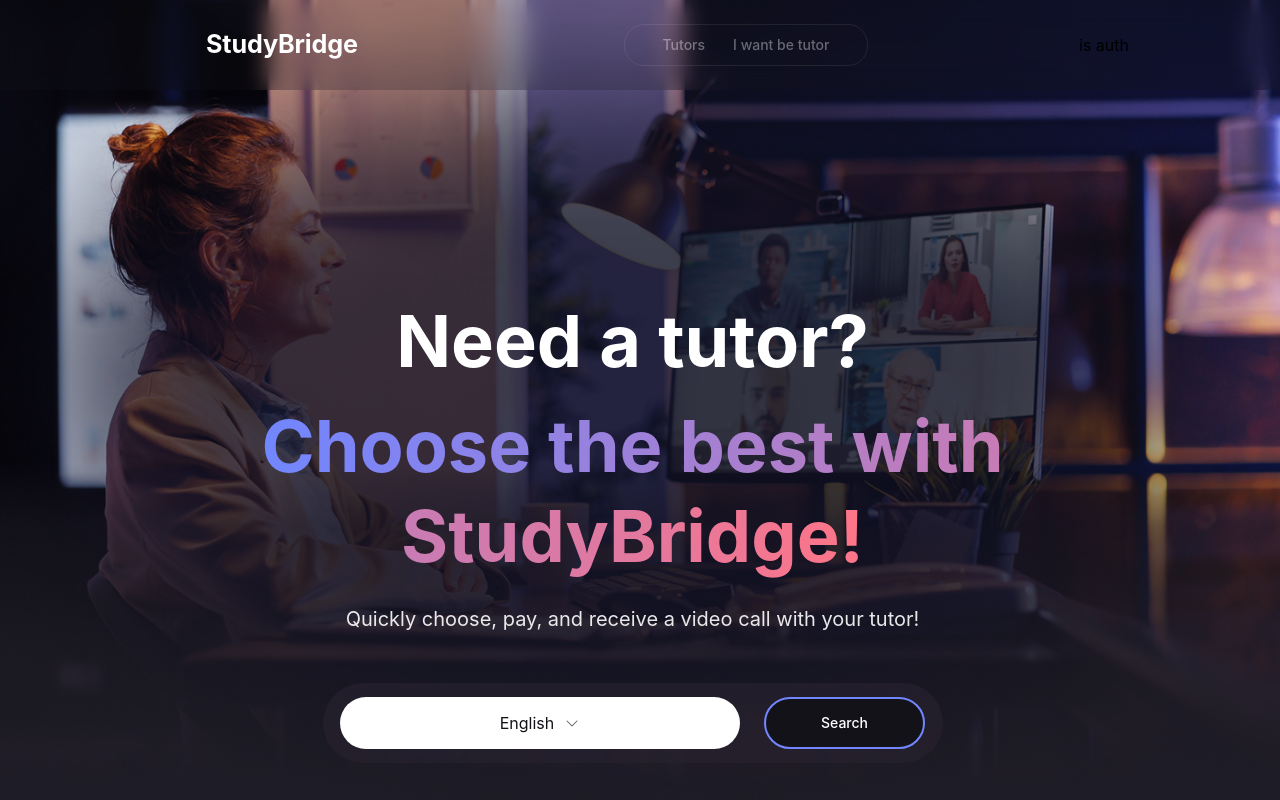
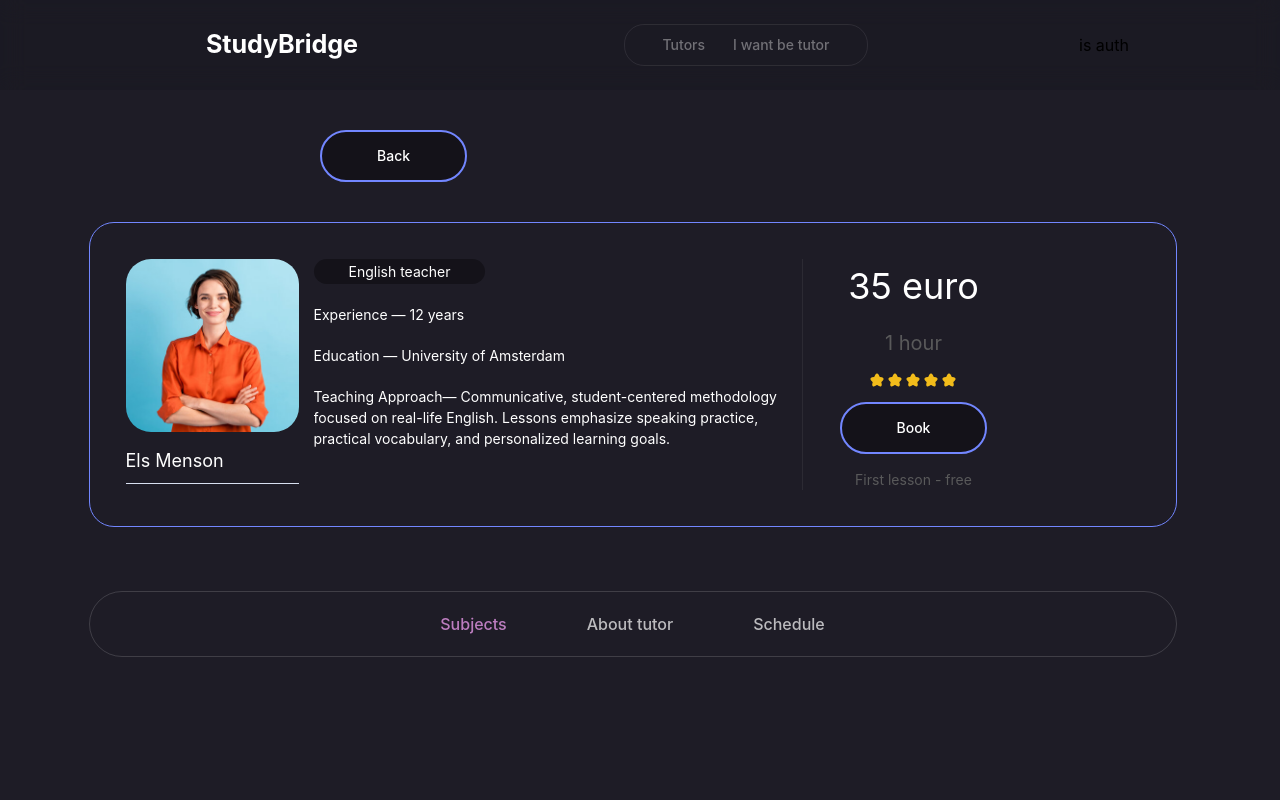
Before and after one commit to Dmytro-Doronin/components, a React (Vite) app: page / in a window 1280 px wide. Shown: the top 800 px of the page. Built offline with nearby package versions, Linux system fonts and the light colour scheme.

Commit message:
add teacherNavigation

```diff
--- a/package.json
+++ b/package.json
@@ -11,7 +11,7 @@
   },
   "dependencies": {
     "@hookform/resolvers": "^5.2.2",
-    "@radix-ui/react-checkbox": "1.3.3",
+    "@radix-ui/react-checkbox": "^1.3.3",
     "@radix-ui/react-dialog": "^1.1.15",
     "@radix-ui/react-label": "2.1.8",
     "@radix-ui/react-radio-group": "1.3.8",
--- a/src/components/home-sections/Hero/Hero.tsx
+++ b/src/components/home-sections/Hero/Hero.tsx
@@ -14,7 +14,7 @@
 
 export const Hero = () => {
   return (
-    <section className="relative min-h-screen flex items-center justify-center overflow-hidden pt-22.5">
+      <section className="relative min-h-screen flex items-center justify-center overflow-hidden">
         <div className="fixed inset-0 z-0">
           <img
               src={heroImage}
@@ -23,7 +23,7 @@
           />
         </div>
 
-      <div className="relative z-10 container-centered mx-auto px-4 sm:px-6 lg:px-8 text-center">
+      <div className="relative z-10 container-centered mx-auto px-4 sm:px-6 lg:px-8 text-center pt-22.5">
         <h1 className="text-4xl sm:text-5xl md:text-6xl lg:text-6xl xl:text-7xl font-bold text-white mb-4 lg:mb-6">
           Need a tutor?
         </h1>
--- /dev/null
+++ b/src/components/teacherNavigation/TeacherNavigation.tsx
@@ -0,0 +1,31 @@
+import { useState } from 'react';
+
+type TabType = 'about' | 'subjects' | 'schedule';
+
+export const TeacherNavigation = () => {
+  const [activeTab, setActiveTab] = useState<TabType>('subjects');
+
+  const tabs = [
+    { id: 'subjects', label: 'Subjects' },
+    { id: 'about', label: 'About tutor' },
+    { id: 'schedule', label: 'Schedule' },
+  ] as const;
+
+  return (
+    <nav className="flex justify-center items-center p-2 border border-white/15 rounded-full max-w-[1139px] mx-auto">
+      {tabs.map((tab) => (
+        <button
+          key={tab.id}
+          onClick={() => setActiveTab(tab.id)}
+          className={`px-10 py-3 font-medium transition-colors text-base ${
+            activeTab === tab.id
+              ? 'text-[#BC7DBF]'
+              : 'text-white/70 hover:text-white'
+          }`}
+        >
+          {tab.label}
+        </button>
+      ))}
+    </nav>
+  );
+};
--- a/src/layouts/AuthLayout.tsx
+++ b/src/layouts/AuthLayout.tsx
@@ -5,7 +5,7 @@
     return (
         <>
             <Header/>
-            <main className="pt-[var(--header-height)] pb-[200px]">
+            <main className="pt-[var(--header-height)]">
                 <Outlet/>
             </main>
         </>
--- a/src/layouts/PrivadeLayout.tsx
+++ b/src/layouts/PrivadeLayout.tsx
@@ -4,7 +4,7 @@
     return (
         <>
             <div>Private header</div>
-            <main className="pt-[var(--header-height)] pb-[200px]">
+            <main className="pt-[var(--header-height)]">
                 <Outlet/>
             </main>
             <div>Private footer</div>
--- a/src/layouts/PublicLayout.tsx
+++ b/src/layouts/PublicLayout.tsx
@@ -6,7 +6,7 @@
     return (
         <>
             <Header/>
-            <main className="pt-[var(--header-height)] pb-[200px]">
+            <main className="pt-[var(--header-height)]">
                 <Outlet/>
             </main>
             <Footer/>
--- a/src/pages/teacherDetail/teacherDetail.tsx
+++ b/src/pages/teacherDetail/teacherDetail.tsx
@@ -0,0 +1,45 @@
+import { useNavigate } from 'react-router-dom';
+import { Button } from '../../components/ui/button/Button';
+import {CardsList} from "../../components/cardsList/CardsList.tsx";
+import {TeacherNavigation} from "../../components/teacherNavigation/TeacherNavigation.tsx";
+import type {TeacherType} from "../../pages/teachersPage/TeachersPage.tsx";
+import Person from "../../assets/images/person.jpg";
+
+export const TeacherDetail = () => {
+  const navigate = useNavigate();
+
+  const handleBack = () => {
+    navigate(-1);
+  };
+
+  const teacher: TeacherType[] = [
+      {
+          id: '1',
+          name: 'Els Menson',
+          subject: 'English',
+          price: 35,
+          image: Person,
+          experience: '12 years',
+          education: 'University of Amsterdam',
+          approaching: 'Communicative, student-centered methodology focused on real-life English. Lessons emphasize speaking practice, practical vocabulary, and personalized learning goals.',
+      }
+  ];
+
+  return (
+    <div className="min-h-screen">
+
+      <div className="section-spacing pl-80">
+        <Button variant="secondary" onClick={handleBack}>
+          Back
+        </Button>
+      </div>
+
+      <div className="container-centered mx-auto px-4 sm:px-6 lg:px-8 max-w-6xl">
+        <CardsList cards={teacher}/>
+        <div className="mt-16">
+          <TeacherNavigation />
+        </div>
+      </div>
+    </div>
+  );
+};
--- a/src/router/routesVariables/publicRoutes.tsx
+++ b/src/router/routesVariables/publicRoutes.tsx
@@ -1,8 +1,10 @@
 import type {RouteObject} from "react-router-dom";
 import {Home} from "../../pages/Home/Home.tsx";
 import {TeachersPage} from "../../pages/teachersPage/TeachersPage.tsx";
+import {TeacherDetail} from "../../pages/teacherDetail/teacherDetail.tsx";
 
 export const publicRoutes: RouteObject[] = [
-    { index: true, element: <Home /> },
+    { index: true, element: <TeacherDetail /> },
     { path: "/teachers", element: <TeachersPage /> },
+    { path: "/home", element: <Home /> },
 ];
```
Also changed, not shown: 1 other file (tests, documents, lock files or other folders). Lines whose indentation alone changed are shown as unchanged.
